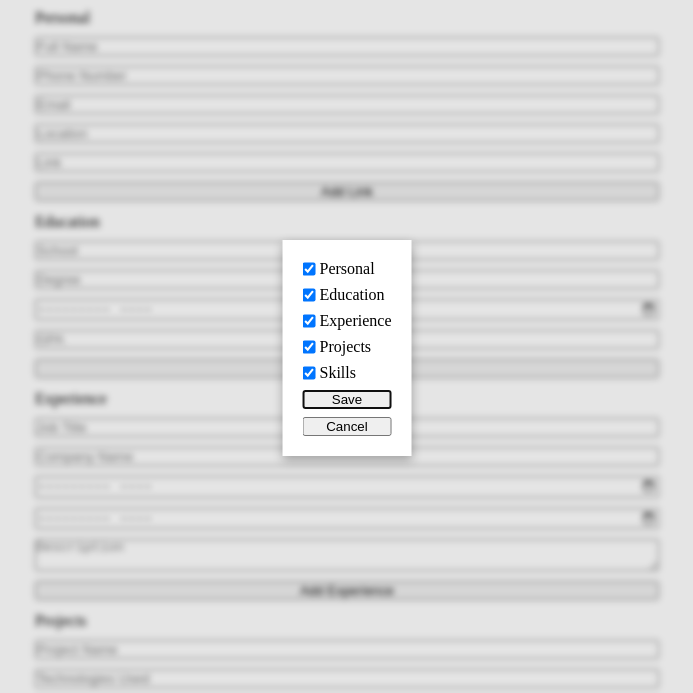
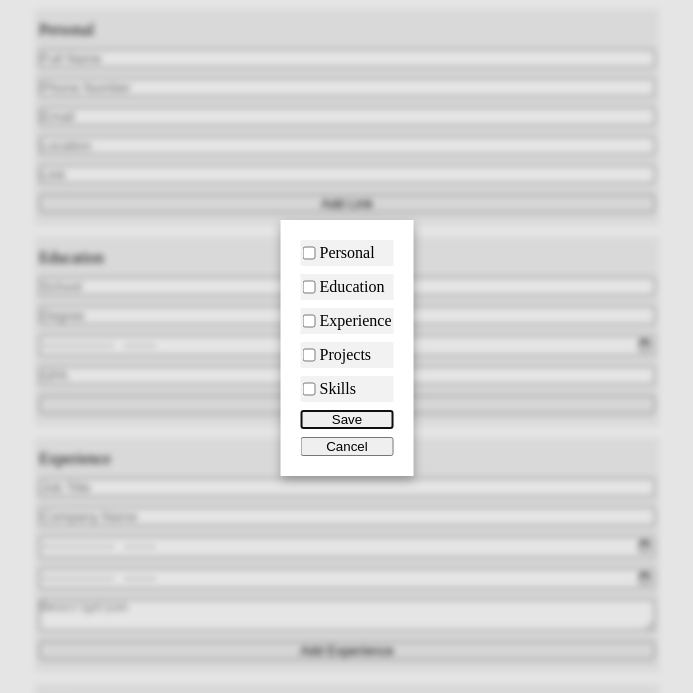
Before and after one commit to donutdiet/resume-builder, a website with bundled scripts: page index.html in a window 1280 px wide. Both pictures are taken after a click on the icon 340 px from the left and 30 px from the top of the page. Shown: the part 52-745 px from the top of the page, without its empty margins (293-986 px from the left). Built offline with nearby package versions, Linux system fonts and the light colour scheme.

Commit message:
Refactor resume section dialog creation

```diff
--- a/js/components/sectionEditor.js
+++ b/js/components/sectionEditor.js
@@ -2,49 +2,54 @@ import { createUnorderedList, createListItem } from "../helpers/list.js";
 import { createInput, createButton } from "../helpers/input.js";
 import { createParagraph } from "../helpers/text.js";
 
-export function createSectionEditor(state, renderers) {
+export function createSectionEditor(state) {
   const list = createUnorderedList();
 
   const personal = createListItem("personal");
-  const personal_input = createInput("checkbox");
-  personal_input.name = "personal";
-  if (state.personal.visible) personal_input.checked = true;
+  const personal_input = createInput("checkbox", null, null, [], {
+    name: "personal",
+    visible: state.personal.visible,
+  });
   const personal_label = createParagraph("Personal");
   personal.appendChild(personal_input);
   personal.appendChild(personal_label);
   list.appendChild(personal);
 
   const education = createListItem("education");
-  const education_input = createInput("checkbox");
-  education_input.name = "education";
-  if (state.education.visible) education_input.checked = true;
+  const education_input = createInput("checkbox", null, null, [], {
+    name: "education",
+    visible: state.education.visible,
+  });
   const education_label = createParagraph("Education");
   education.appendChild(education_input);
   education.appendChild(education_label);
   list.appendChild(education);
 
   const experience = createListItem("experience");
-  const experience_input = createInput("checkbox");
-  experience_input.name = "experience";
-  if (state.experience.visible) experience_input.checked = true;
+  const experience_input = createInput("checkbox", null, null, [], {
+    name: "experience",
+    visible: state.experience.visible,
+  });
   const experience_label = createParagraph("Experience");
   experience.appendChild(experience_input);
   experience.appendChild(experience_label);
   list.appendChild(experience);
 
   const projects = createListItem("projects");
-  const projects_input = createInput("checkbox");
-  projects_input.name = "projects";
-  if (state.projects.visible) projects_input.checked = true;
+  const projects_input = createInput("checkbox", null, null, [], {
+    name: "projects",
+    visible: state.projects.visible,
+  });
   const projects_label = createParagraph("Projects");
   projects.appendChild(projects_input);
   projects.appendChild(projects_label);
   list.appendChild(projects);
 
   const skills = createListItem("skills");
-  const skills_input = createInput("checkbox");
-  skills_input.name = "skills";
-  if (state.skills.visible) skills_input.checked = true;
+  const skills_input = createInput("checkbox", null, null, [], {
+    name: "skills",
+    visible: state.skills.visible,
+  });
   const skills_label = createParagraph("Skills");
   skills.appendChild(skills_input);
   skills.appendChild(skills_label);
--- a/js/index.js
+++ b/js/index.js
@@ -1,5 +1,5 @@
-import { renderStateComponents } from "./render/renderState.js";
-import { bindHeaderEvents } from "./render/eventListeners.js";
+import { renderStateComponents } from "./renderers/renderState.js";
+import { bindHeaderEvents } from "./renderers/eventListeners.js";
 
 function initialize() {
   renderStateComponents();
--- a/js/render/renderState.js
+++ b/js/renderers/renderState.js
@@ -41,7 +41,6 @@ export function renderStateComponents(newState = null) {
   }
   renderForm(state, STATE_COMPONENT_RENDERERS);
   renderSectionEditor(state);
-  console.log(state);
 }
 
 export function renderDialogState() {
--- a/main.css
+++ b/main.css
@@ -40,6 +40,8 @@ dialog > ul {
 dialog > ul > li {
   display: flex;
   gap: 4px;
+  background-color: hsl(0, 0%, 95%);
+  padding: 4px 2px;
 }
 
 ::backdrop {
@@ -55,6 +57,8 @@ section {
   flex-direction: column;
   gap: 10px;
   margin: 12px 0;
+  background-color: hsl(0, 0%, 95%);
+  padding: 12px 4px;
 }
 
 textarea {
```
Also changed, not shown: js/renderers/eventListeners.js (renamed from js/render/eventListeners.js), js/renderers/renderForm.js (renamed from js/render/renderForm.js), js/renderers/renderSelectionEditor.js (renamed from js/render/renderSelectionEditor.js).
